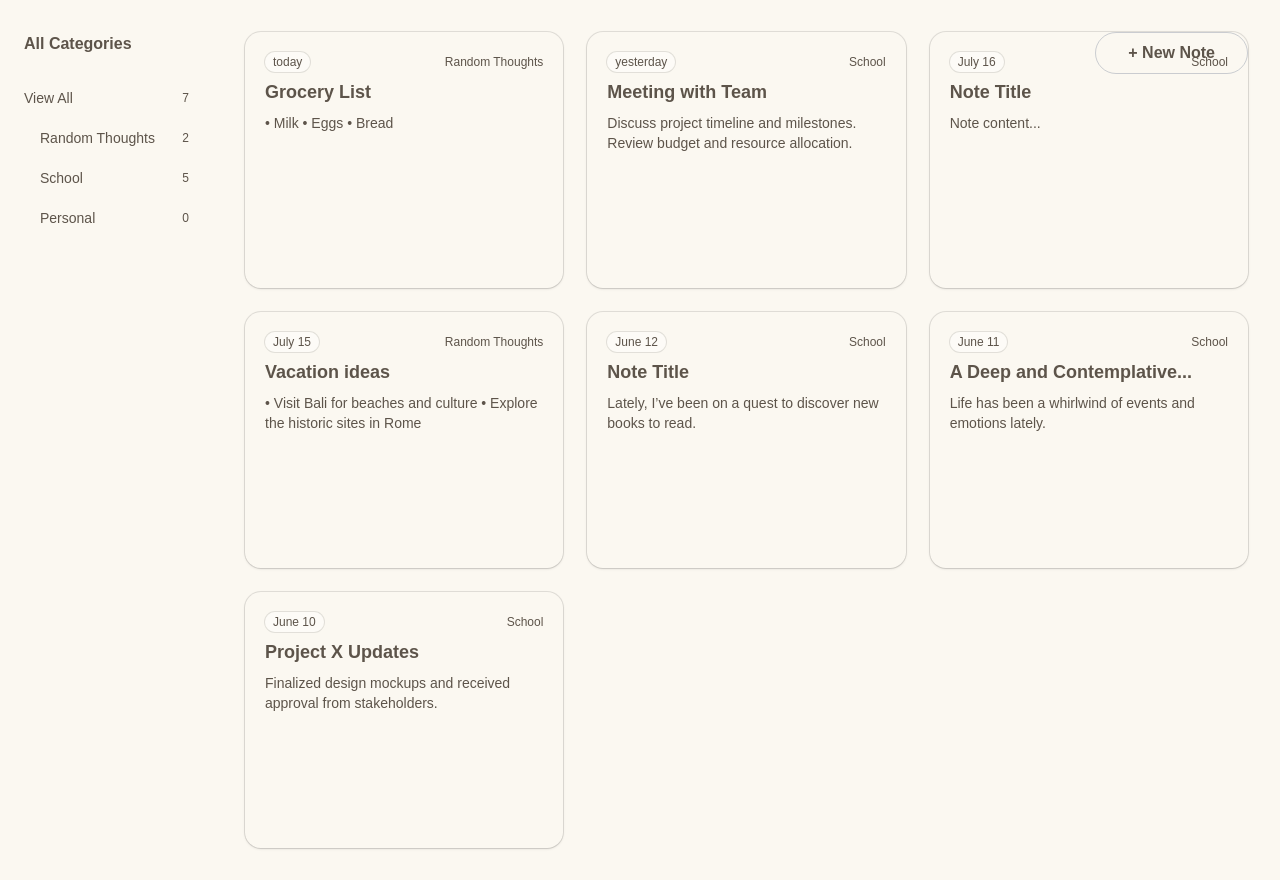
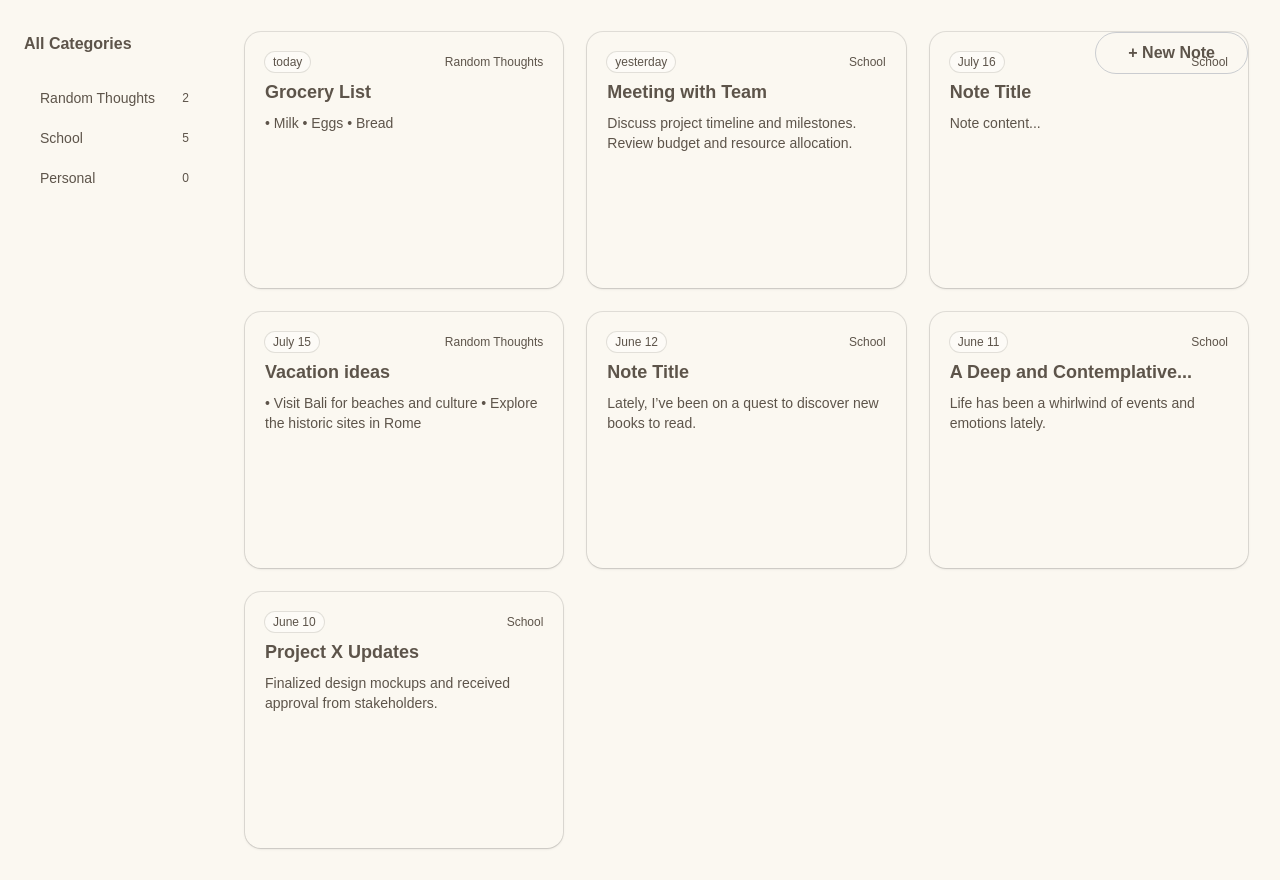
Before and after one commit to rapharen/turboai, a Next.js app in the folder frontend/: page /notes in a window 1280 px wide. Built offline with nearby package versions, Linux system fonts and the light colour scheme.

Commit message:
chore: wip

```diff
--- a/frontend/src/components/SideBar.tsx
+++ b/frontend/src/components/SideBar.tsx
@@ -23,29 +23,15 @@ const Sidebar = ({notes, categories}: SidebarProps) => {
     return (
         <aside className="w-[213px] bg-[--color-background] flex-shrink-0">
             <div className="pt-8 pb-6">
-                <h2 className="text-base font-semibold text-[--color-foreground] px-6 mb-6">
-                    All Categories
-                </h2>
+                <Link
+                    href="/notes"
+                    className="block px-6 mb-6 hover:opacity-80 transition-opacity"
+                >
+                    <h2 className="text-base font-semibold text-[--color-foreground]">
+                        All Categories
+                    </h2>
+                </Link>
                 <ul className="space-y-1 px-4">
-                    <li>
-                        <Link
-                            href="/notes"
-                            className={`
-                                flex items-center justify-between
-                                py-2 px-2 rounded-lg
-                                transition-colors
-                                ${!activeCategory
-                                ? 'bg-[--color-foreground]/5 text-[--color-foreground] font-medium'
-                                : 'text-[--color-foreground]/70 hover:bg-[--color-foreground]/5'
-                            }
-                            `}
-                        >
-                            <span className="text-sm">View All</span>
-                            <span className="text-xs text-[--color-foreground]/50">
-                                {notes.length}
-                            </span>
-                        </Link>
-                    </li>
                     {categories.map(cat => (
                         <li key={cat.name}>
                             <Link
@@ -61,7 +47,10 @@ const Sidebar = ({notes, categories}: SidebarProps) => {
                                 `}
                             >
                                 <div className="flex items-center gap-2">
-                                    <span className={`w-2 h-2 rounded-full ${cat.color}`}></span>
+                                    <span
+                                        className="w-2 h-2 rounded-full"
+                                        style={{backgroundColor: `var(${cat.color.replace('bg-[', '').replace(']', '')})`}}
+                                    ></span>
                                     <span className="text-sm">{cat.name}</span>
                                 </div>
                                 <span className="text-xs text-[--color-foreground]/50">
```
